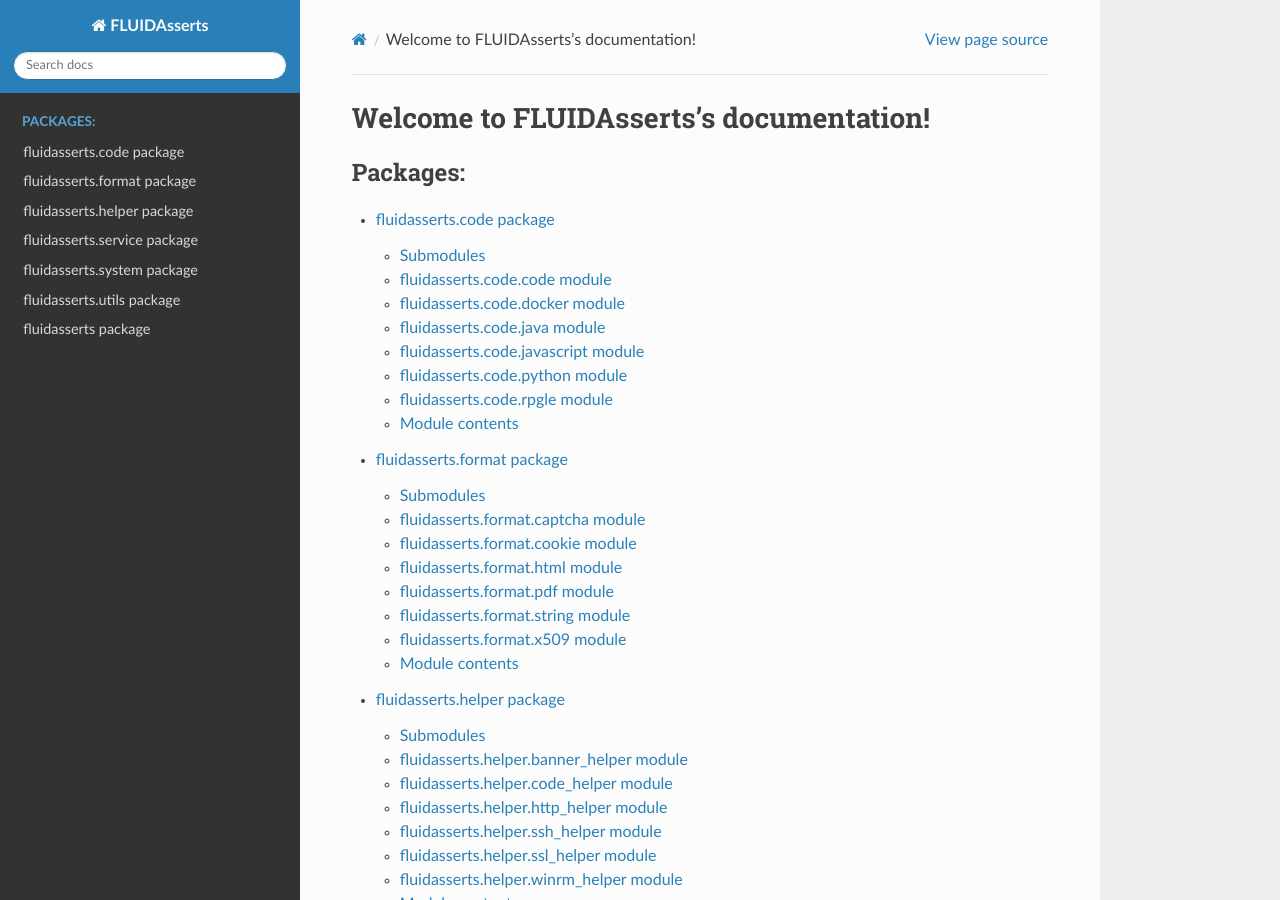
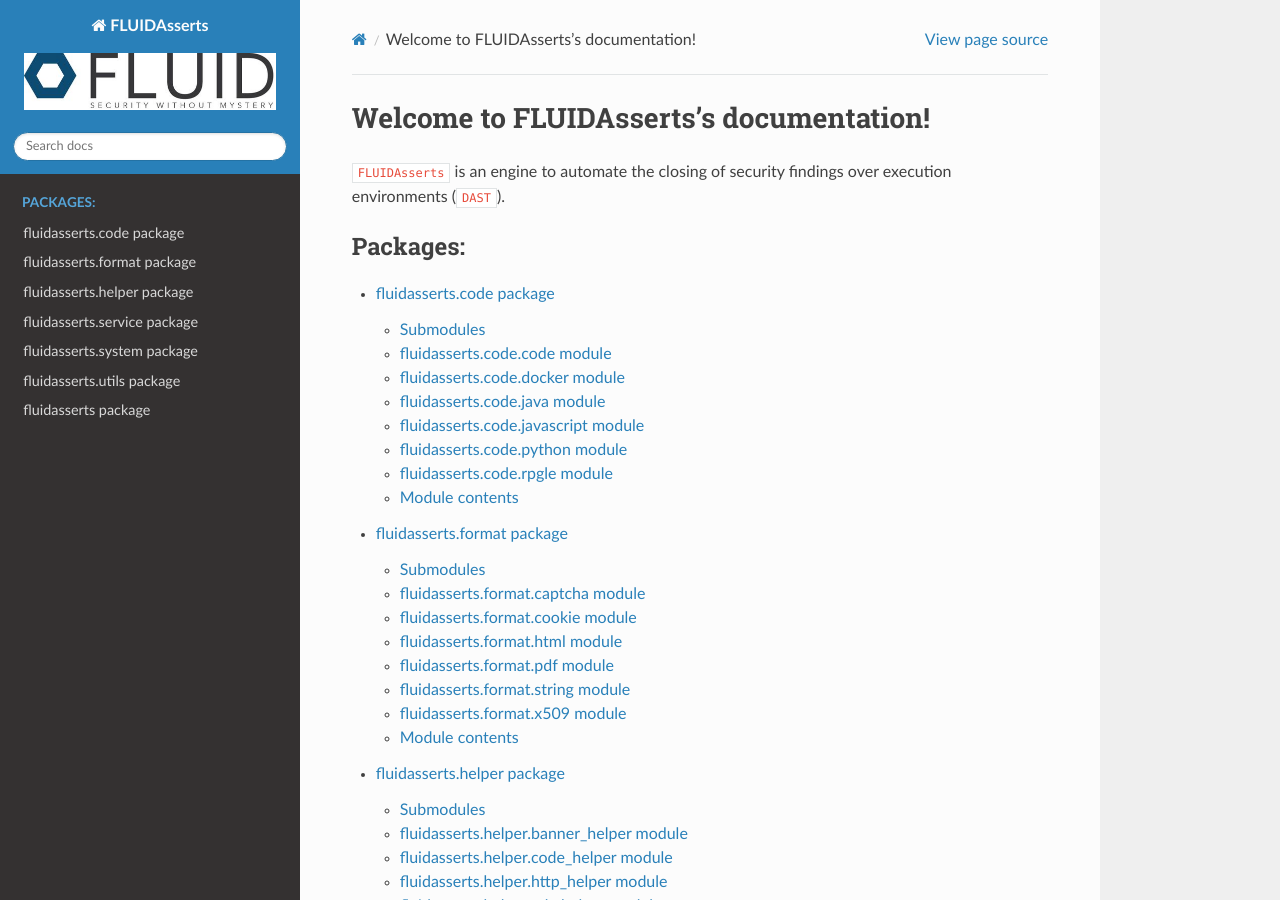
Before and after one commit to jvasque6/asserts, a Sphinx documentation site: the page built from sphinx/source/index.rst, in a window 1280 px wide and 900 px high. Built offline with Sphinx 7.4.7 and the Read the Docs theme 2.0.0, drawn with Linux system fonts in a browser that asks for light colours.

Commit message:
Populate main page and add logo.
Former-commit-id: 8a11218747e40174d7808785a2c410d9b0eb78db

```diff
--- a/sphinx/source/conf.py
+++ b/sphinx/source/conf.py
@@ -175,3 +175,5 @@
 
 # If true, `todo` and `todoList` produce output, else they produce nothing.
 todo_include_todos = True
+
+html_logo = '_static/fluid-logo.png'
--- a/sphinx/source/index.rst
+++ b/sphinx/source/index.rst
@@ -5,6 +5,10 @@
 
 Welcome to FLUIDAsserts's documentation!
 ========================================
+
+``FLUIDAsserts`` is an engine
+to automate the closing of security findings
+over execution environments (``DAST``).
 
 .. toctree::
    :maxdepth: 4
```
Also changed, not shown: sphinx/source/_static/fluid-logo.png (added).
